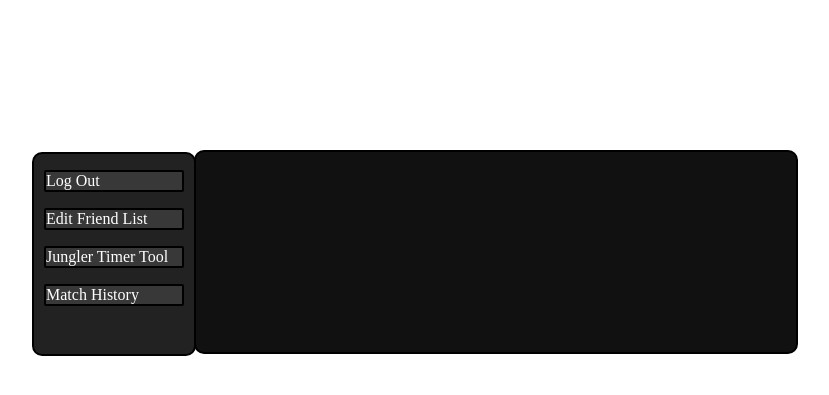
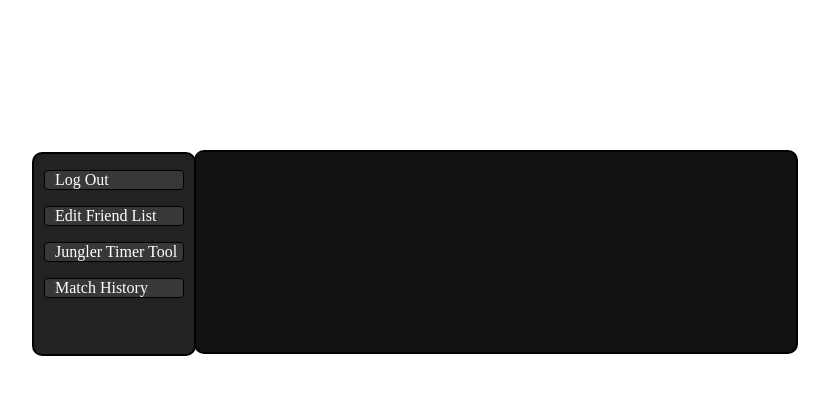
Before and after one commit to DMatev/MMT, a Node project: template views/main.ejs in a window 1280 px wide. Shown: the top 395 px of the page, without its empty margins (146-975 px from the left). Run offline with Node 20 templates, Linux system fonts and the light colour scheme; the template is opened without the code that fills it, so the values that code supplies are empty; some libraries are stand-ins or nearby versions.

Commit message:
test7
awdawdawd

```diff
--- a/public/css/main.css
+++ b/public/css/main.css
@@ -34,9 +34,10 @@
 }
 .menu-option {
 	color: white;
+	padding-left: 10px;
 	background-color: #383838;
-	border:2px solid black;
-	border-radius:2px;
+	border:1px solid black;
+	border-radius:4px;
 
 }
 .hover {
```
